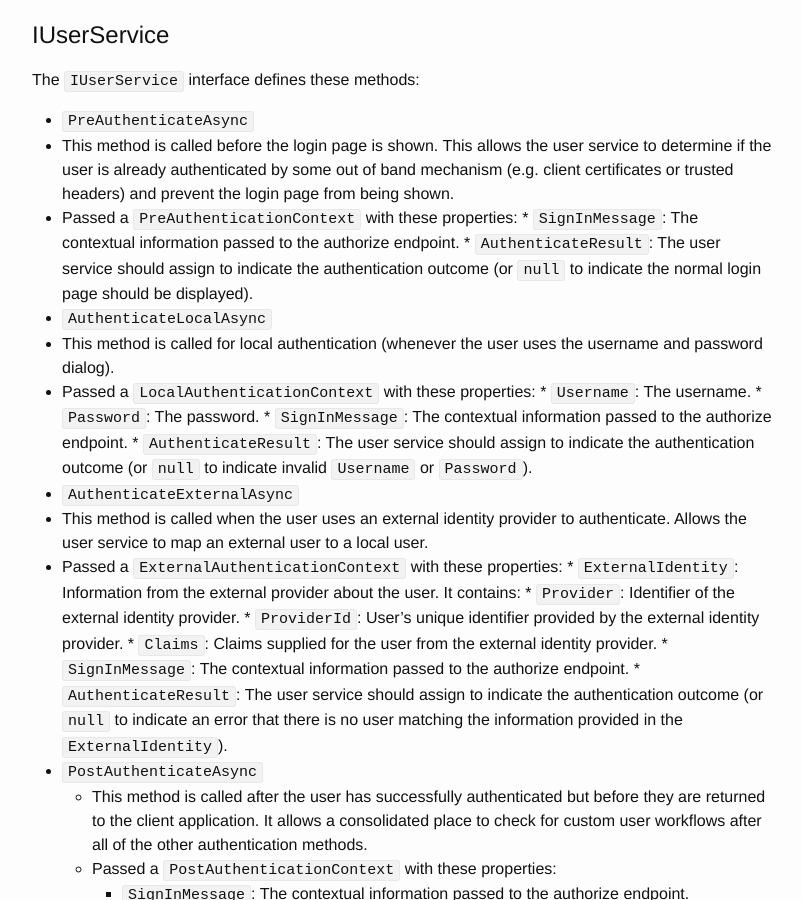
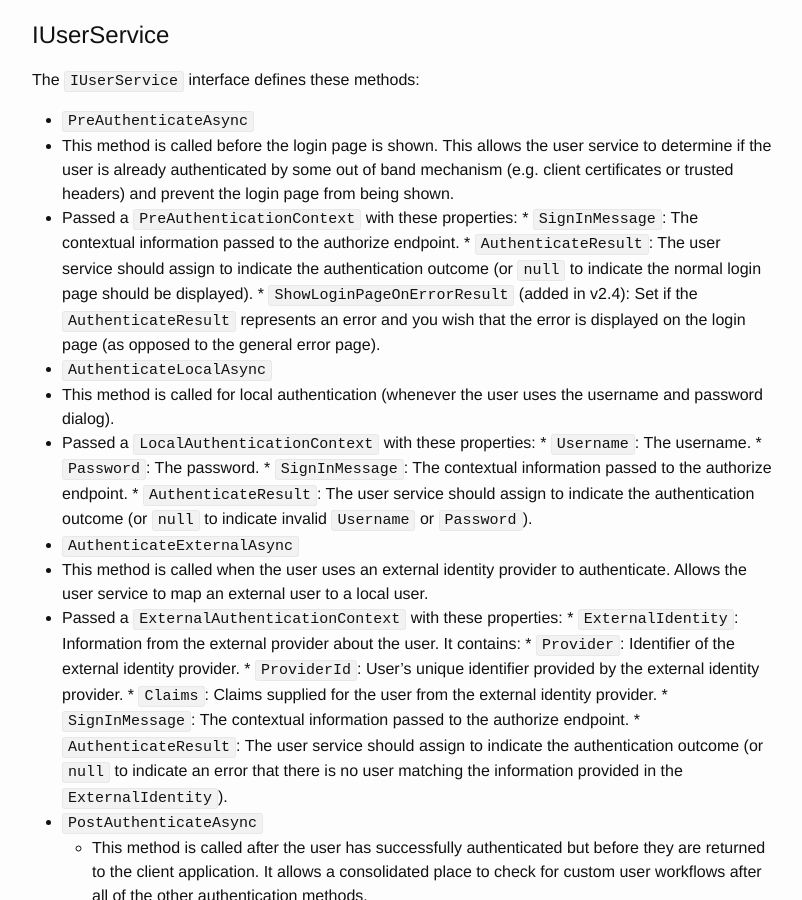
Before and after one commit to IdentityServer/Documentation, a Jekyll site: the page built from docsv2/advanced/userService.md, in a window 1280 px wide and 900 px high, scrolled down 536 px. Shown: the whole window, without its empty margins (238-1040 px from the left). Built offline with Jekyll 4.4.1, drawn with Linux system fonts in a browser that asks for light colours; Markdown is read by kramdown in place of the engine named in the settings.

Commit message:
updated with ShowLoginPageOnErrorResult

```diff
--- a/docsv2/advanced/userService.md
+++ b/docsv2/advanced/userService.md
@@ -21,6 +21,7 @@ The `IUserService` interface defines these methods:
  * Passed a `PreAuthenticationContext` with these properties:
         * `SignInMessage`: The contextual information passed to the authorize endpoint.
         * `AuthenticateResult`: The user service should assign to indicate the authentication outcome (or `null` to indicate the normal login page should be displayed).
+        * `ShowLoginPageOnErrorResult` (added in v2.4): Set if the `AuthenticateResult` represents an error and you wish that the error is displayed on the login page (as opposed to the general error page).
 * `AuthenticateLocalAsync`
  * This method is called for local authentication (whenever the user uses the username and password dialog).
  * Passed a `LocalAuthenticationContext` with these properties:
```
